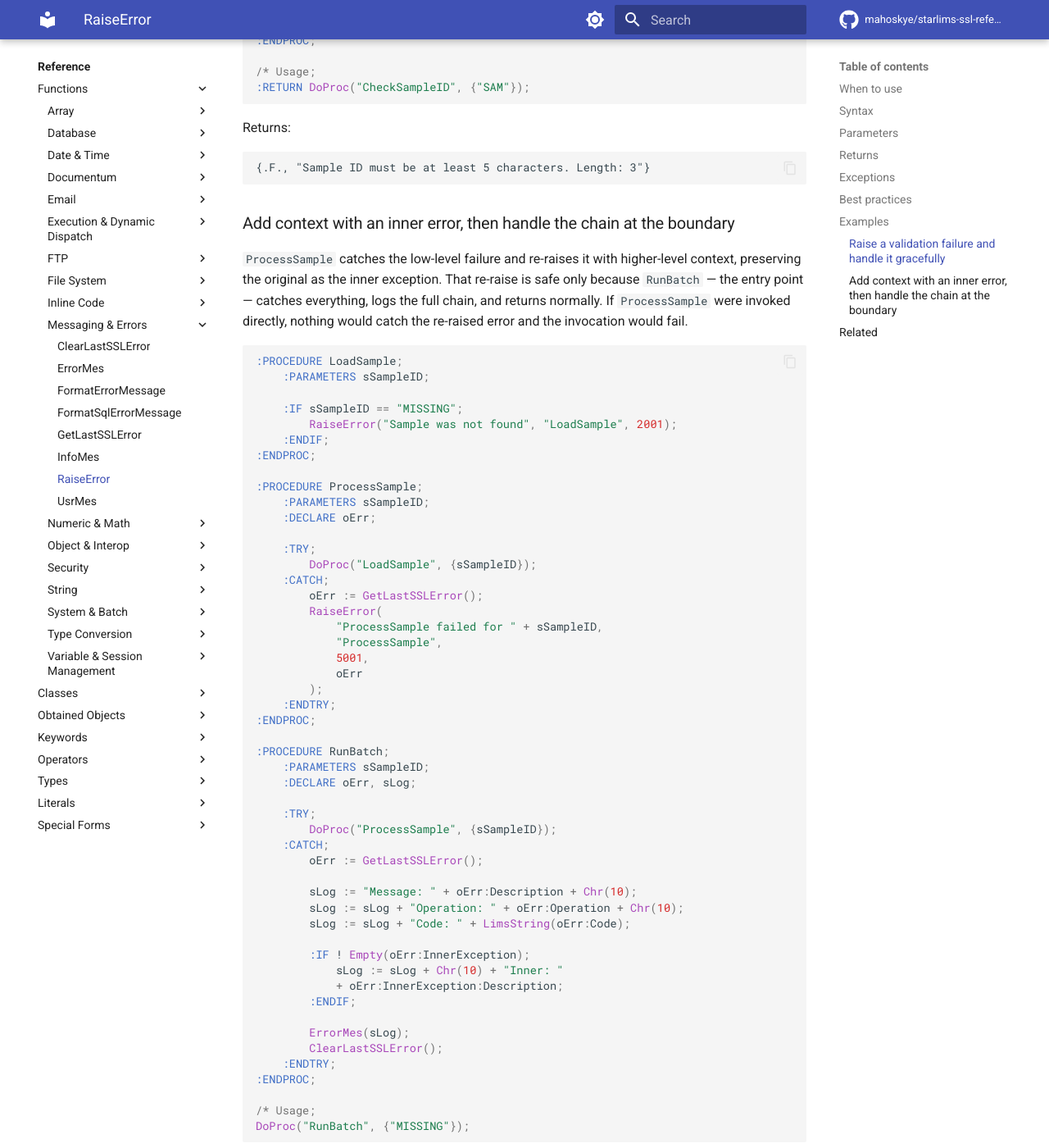
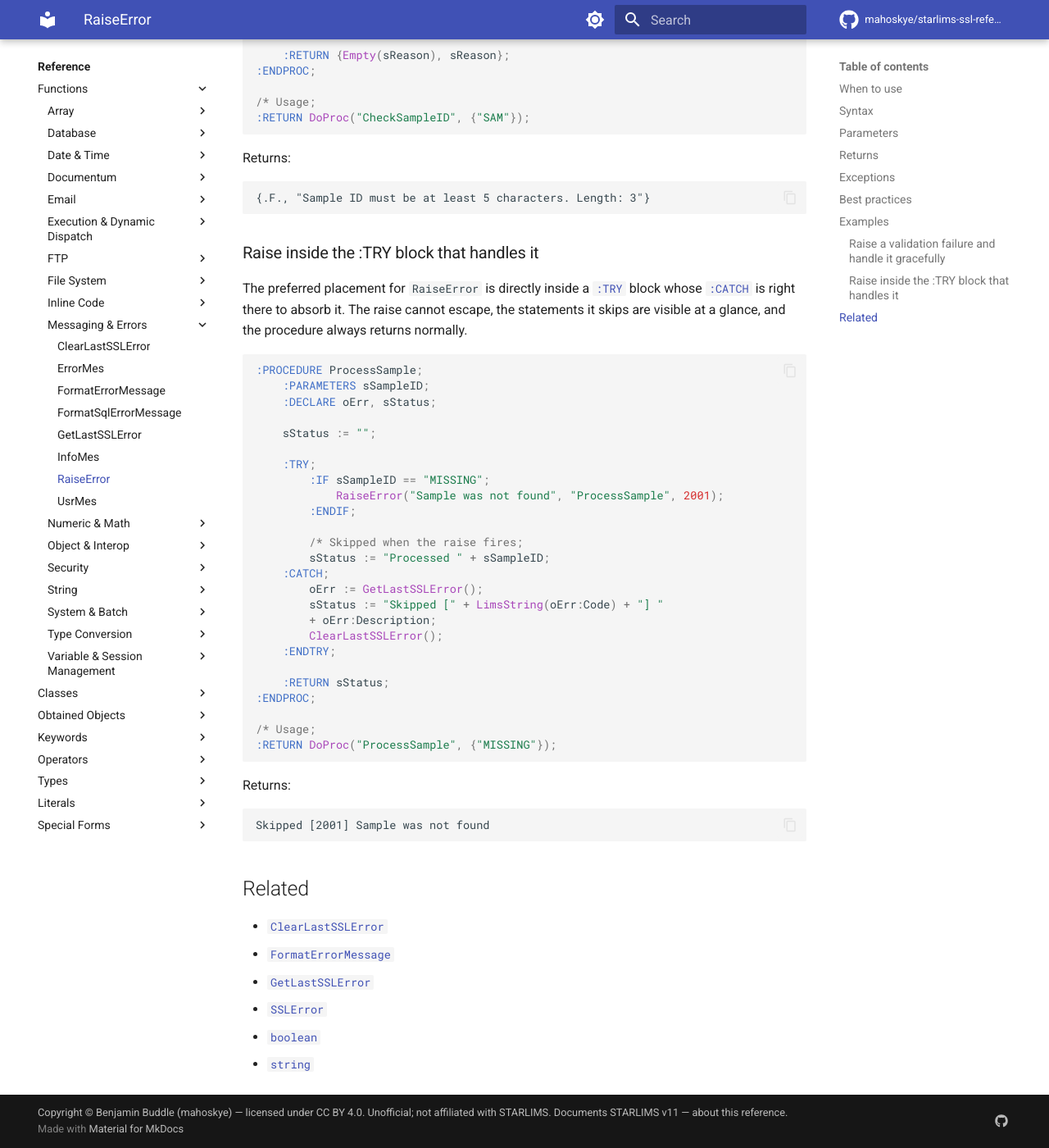
Before and after one commit to mahoskye/starlims-ssl-reference, an MkDocs documentation site: the page built from content/reference/functions/RaiseError.md, in a window 1280 px wide and 1400 px high, scrolled down 3092 px. Shown: the whole window at 82% size. Built offline with MkDocs 1.6.1 and Material for MkDocs 9.7.7, drawn with Linux system fonts in a browser that asks for light colours; plug-ins that fetch from the network failed and are left out; comment, search, counter and statistics services are not loaded; some of the changed text lies outside the part shown.

Commit message:
docs: RaiseError usage doctrine — never in :CATCH, private helpers (closes #43)
- Raise-only helper in example 1 now carries /*@private; and is framed
  as a last resort, so external callers cannot bypass the catching
  entry point.
- The inner-exception example is gone: raising inside :CATCH is never
  shown. Replaced with the preferred shape — RaiseError directly
  inside the :TRY whose :CATCH handles it, returning a status.
- Do/Don't updated: raise inside the handling :TRY, mark helpers
  private, never call RaiseError inside :CATCH; boundary rule now
  names legacy :ERROR/:RESUME as an alternative handler flow.

Co-Authored-By: Claude Fable 5 <noreply@anthropic.com>

````diff
--- a/content/reference/functions/RaiseError.md
+++ b/content/reference/functions/RaiseError.md
@@ -15,13 +15,12 @@ Raises an SSL runtime error using the supplied message and optional location, er
 
 `RaiseError` validates `sMessage` and then throws immediately. The resulting [`SSLError`](../classes/SSLError.md) exposes `sLocation` as `:Operation` and `nErrorCode` as `:Code` when caught. When `oInnerException` is provided, it becomes the inner exception of the raised error.
 
-When `RaiseError` executes inside a [`:TRY`](../keywords/TRY.md) block, the remaining statements in that block are skipped and control transfers to [`:CATCH`](../keywords/CATCH.md), where [`GetLastSSLError`](GetLastSSLError.md) retrieves the raised error. Execution then continues normally after [`:ENDTRY`](../keywords/ENDTRY.md), and the script returns as usual. An uncaught error propagates up the call stack instead; if no caller catches it, the invocation fails and the end user sees a server error. Every `RaiseError` therefore needs a [`:TRY`](../keywords/TRY.md) / [`:CATCH`](../keywords/CATCH.md) boundary somewhere up the call stack — raising without one turns a routine failure, such as an invalid sample ID, into a crash.
+When `RaiseError` executes inside a [`:TRY`](../keywords/TRY.md) block, the remaining statements in that block are skipped and control transfers to [`:CATCH`](../keywords/CATCH.md), where [`GetLastSSLError`](GetLastSSLError.md) retrieves the raised error. Execution then continues normally after [`:ENDTRY`](../keywords/ENDTRY.md), and the script returns as usual. An uncaught error propagates up the call stack instead; if no caller catches it, the invocation fails and the end user sees a server error. Every `RaiseError` therefore needs a [`:TRY`](../keywords/TRY.md) / [`:CATCH`](../keywords/CATCH.md) boundary — or a legacy [`:ERROR`](../keywords/ERROR.md) / [`:RESUME`](../keywords/RESUME.md) handler — somewhere up the call stack; raising without one turns a routine failure, such as an invalid sample ID, into a crash. The preferred placement is directly inside the [`:TRY`](../keywords/TRY.md) block whose [`:CATCH`](../keywords/CATCH.md) handles it, so the raise can never escape.
 
 ## When to use
 
 - When validation fails and the current operation must stop immediately.
 - When you want a caught error to include a specific operation name or numeric code.
-- When you are wrapping a lower-level failure and want to preserve it as an inner error.
 - When a caller should handle the failure through [`:TRY`](../keywords/TRY.md) / [`:CATCH`](../keywords/CATCH.md) rather than by checking a return value.
 
 ## Syntax
@@ -52,25 +51,26 @@ RaiseError(sMessage, [sLocation], [nErrorCode], [oInnerException])
 ## Best practices
 
 !!! success "Do"
+    - Place `RaiseError` directly inside the [`:TRY`](../keywords/TRY.md) block whose [`:CATCH`](../keywords/CATCH.md) handles it, so the raise can never escape.
     - Catch every raised error at an entry-point boundary with [`:TRY`](../keywords/TRY.md) / [`:CATCH`](../keywords/CATCH.md), so failures come back as logged messages and return values instead of server errors.
+    - Mark raise-only helper procedures [`/*@private;`](../special-forms/access-modifiers.md) so they cannot be invoked without the entry point that catches them.
     - Raise clear messages that explain what failed and why.
     - Supply `sLocation` and `nErrorCode` when callers or logs need to identify the failing operation precisely.
-    - Re-raise caught errors with `oInnerException` when you need to add context without losing the original failure.
 
 !!! failure "Don't"
+    - Call `RaiseError` inside [`:CATCH`](../keywords/CATCH.md) — the error handler must never become the thing that crashes.
     - Let a raised error escape the outermost procedure — an uncaught error fails the invocation and surfaces as a server error to the end user.
-    - Re-raise inside [`:CATCH`](../keywords/CATCH.md) unless a caller above is known to catch it; otherwise the error handler itself becomes the crash.
     - Use `RaiseError` for routine status reporting or non-fatal branching, because it stops normal execution.
     - Pass vague messages such as `"failed"` or `"error"`, because they make diagnosis harder after the error is caught.
-    - Drop the original error when wrapping a failure, because that removes useful details from the error chain.
 
 ## Examples
 
 ### Raise a validation failure and handle it gracefully
 
-`ValidateSampleID` raises as soon as the input is unusable; `CheckSampleID` — the procedure callers actually invoke — catches the error and turns it into a plain return value. The raised error never escapes, so a bad sample ID produces a rejection message, not a server error.
+`ValidateSampleID` raises as soon as the input is unusable; `CheckSampleID` — the only public entry point — catches the error and turns it into a plain return value. A raise-only helper like this is a last resort: when you do write one, mark it [`/*@private;`](../special-forms/access-modifiers.md) so external callers cannot invoke it directly and bypass the boundary that catches its errors.
 
 ```ssl
+/*@private;
 :PROCEDURE ValidateSampleID;
 	:PARAMETERS sSampleID;
 	:DECLARE nLength, sMsg;
@@ -115,70 +115,42 @@ Returns:
 {.F., "Sample ID must be at least 5 characters. Length: 3"}
 ```
 
-### Add context with an inner error, then handle the chain at the boundary
+### Raise inside the :TRY block that handles it
 
-`ProcessSample` catches the low-level failure and re-raises it with higher-level context, preserving the original as the inner exception. That re-raise is safe only because `RunBatch` — the entry point — catches everything, logs the full chain, and returns normally. If `ProcessSample` were invoked directly, nothing would catch the re-raised error and the invocation would fail.
+The preferred placement for `RaiseError` is directly inside a [`:TRY`](../keywords/TRY.md) block whose [`:CATCH`](../keywords/CATCH.md) is right there to absorb it. The raise cannot escape, the statements it skips are visible at a glance, and the procedure always returns normally.
 
 ```ssl
-:PROCEDURE LoadSample;
-	:PARAMETERS sSampleID;
-
-	:IF sSampleID == "MISSING";
-		RaiseError("Sample was not found", "LoadSample", 2001);
-	:ENDIF;
-:ENDPROC;
-
 :PROCEDURE ProcessSample;
 	:PARAMETERS sSampleID;
-	:DECLARE oErr;
+	:DECLARE oErr, sStatus;
+
+	sStatus := "";
 
 	:TRY;
-		DoProc("LoadSample", {sSampleID});
+		:IF sSampleID == "MISSING";
+			RaiseError("Sample was not found", "ProcessSample", 2001);
+		:ENDIF;
+
+		/* Skipped when the raise fires;
+		sStatus := "Processed " + sSampleID;
 	:CATCH;
 		oErr := GetLastSSLError();
-		RaiseError(
-			"ProcessSample failed for " + sSampleID,
-			"ProcessSample",
-			5001,
-			oErr
-		);
-	:ENDTRY;
-:ENDPROC;
-
-:PROCEDURE RunBatch;
-	:PARAMETERS sSampleID;
-	:DECLARE oErr, sLog;
-
-	:TRY;
-		DoProc("ProcessSample", {sSampleID});
-	:CATCH;
-		oErr := GetLastSSLError();
-
-		sLog := "Message: " + oErr:Description + Chr(10);
-		sLog := sLog + "Operation: " + oErr:Operation + Chr(10);
-		sLog := sLog + "Code: " + LimsString(oErr:Code);
-
-		:IF ! Empty(oErr:InnerException);
-			sLog := sLog + Chr(10) + "Inner: "
-			+ oErr:InnerException:Description;
-		:ENDIF;
-
-		ErrorMes(sLog);
+		sStatus := "Skipped [" + LimsString(oErr:Code) + "] "
+		+ oErr:Description;
 		ClearLastSSLError();
 	:ENDTRY;
+
+	:RETURN sStatus;
 :ENDPROC;
 
 /* Usage;
-DoProc("RunBatch", {"MISSING"});
+:RETURN DoProc("ProcessSample", {"MISSING"});
 ```
 
-[`ErrorMes`](ErrorMes.md) logs:
+Returns:
 
 ```text
-Message: ProcessSample failed for MISSING
-Operation: ProcessSample
-Code: 5001
-Inner: Sample was not found
+Skipped [2001] Sample was not found
 ```
 
 ## Related
````
Also changed, not shown: 1 other file.
